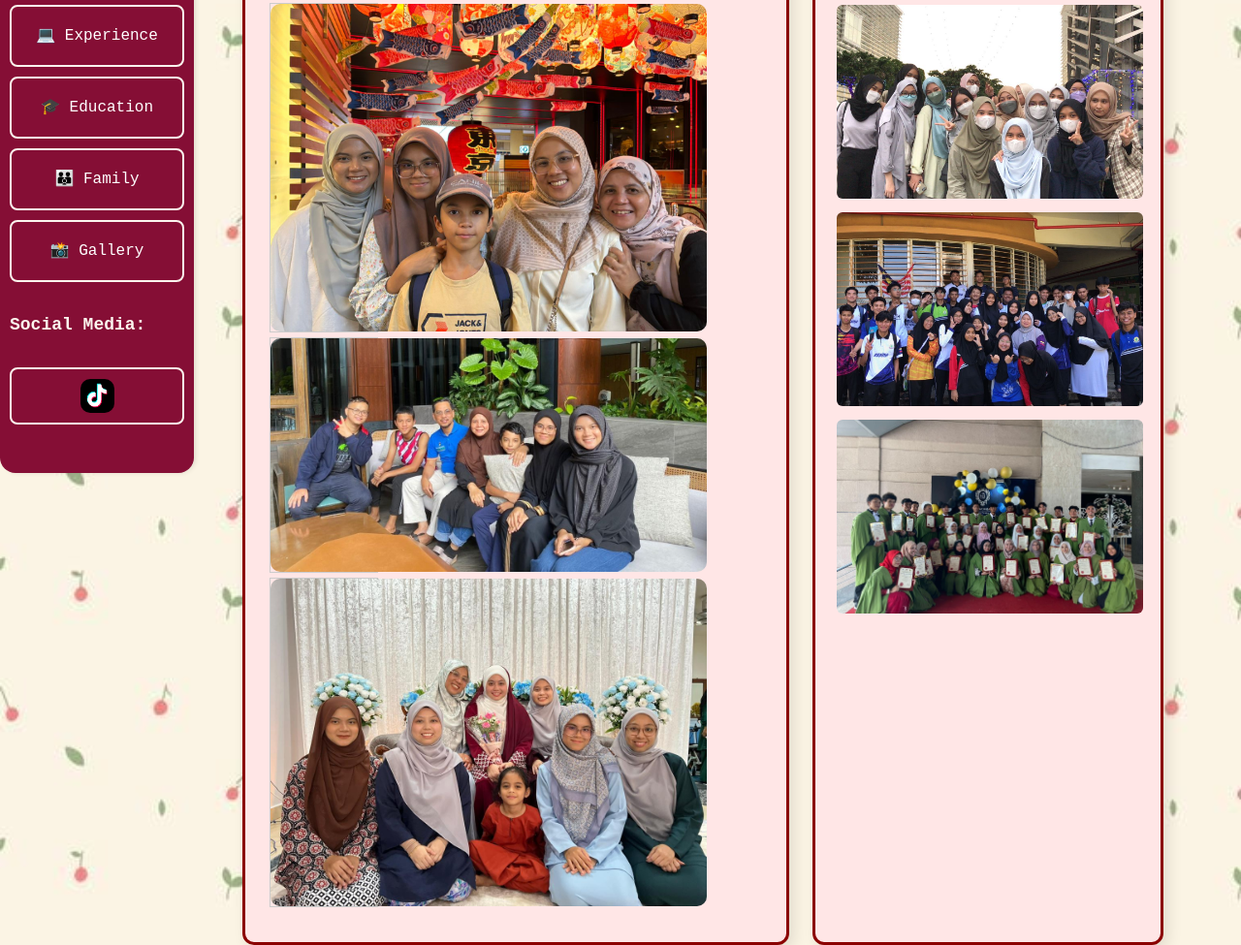
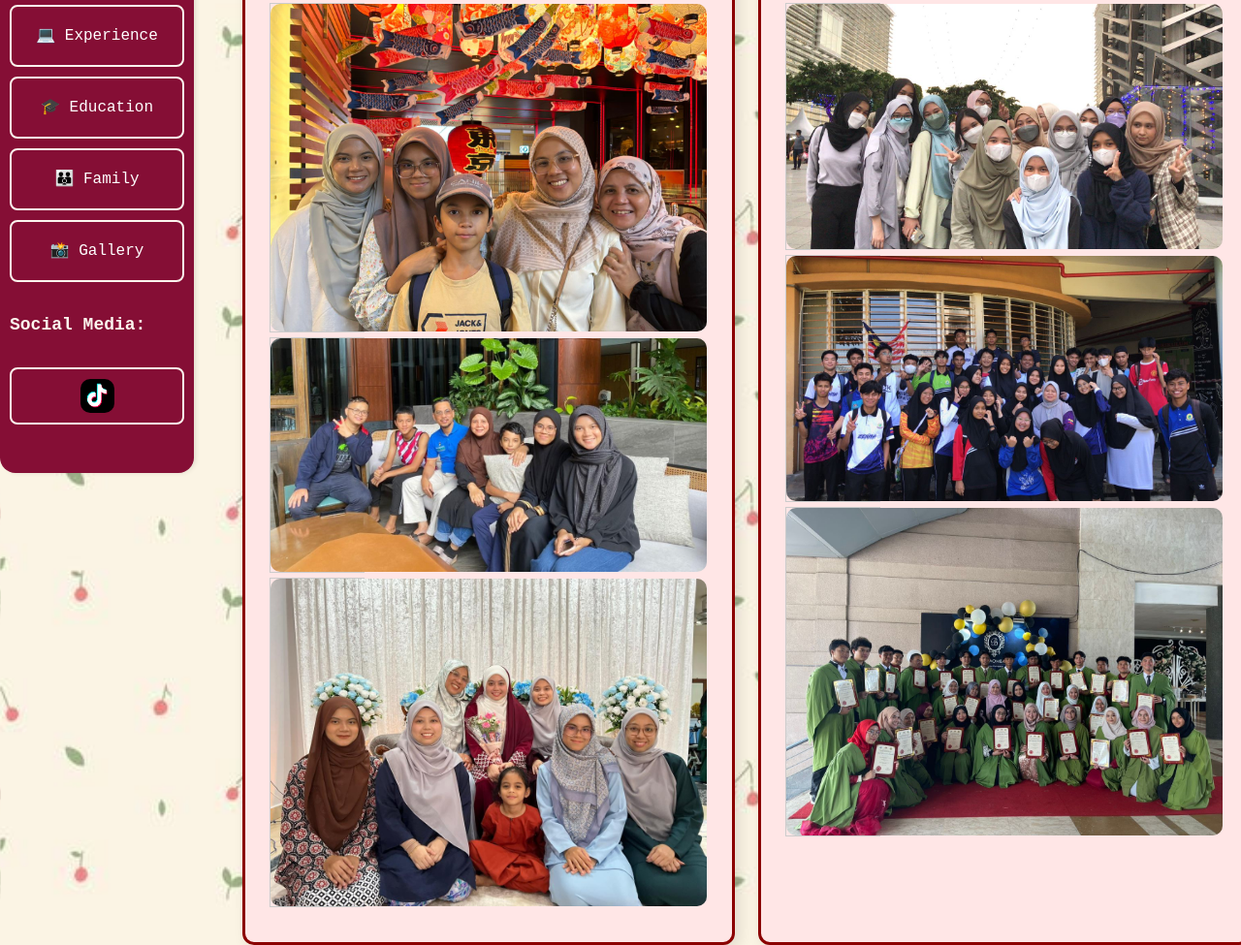
Before and after one commit to ryhntul/resume, a plain HTML site: page gallery.html in a window 1280 px wide. Shown: the part 330-1305 px from the top of the page at 97% size. Drawn offline with Linux system fonts and the light colour scheme.

Commit message:
Update gallery.html

```diff
--- a/gallery.html
+++ b/gallery.html
@@ -58,10 +58,20 @@
     <!-- 2. highschool -->
         <div class="gallery-card" data-category="highschool">
             <h3>Highschool Days</h3>
-            <div class="preview-grid">
-                <img src="hs1.jpeg" alt="Highschool Photo 1" data-item="4" onclick="openModal(); currentSlide(4)">
-                <img src="hs2.jpeg" alt="Highschool Photo 2" data-item="5" onclick="openModal(); currentSlide(5)">
-                <img src="hs3.jpeg" alt="Highschool Photo 3" data-item="6" onclick="openModal(); currentSlide(6)">
+            <div class="gallery-item">
+                 <a target="_blank" href="hs1.jpeg">
+                    <img src="hs1.jpeg" alt="Family" width="1000" height="1000">
+                 </a>
+            </div>
+            <div class="gallery-item">
+                 <a target="_blank" href="hs2.jpeg">
+                    <img src="hs2.jpeg" alt="Family" width="600" height="400">
+                 </a>
+            </div>
+            <div class="gallery-item">
+                 <a target="_blank" href="hs3.jpeg">
+                    <img src="hs3.jpeg" alt="Family" width="600" height="400">
+                 </a>
             </div>
         </div>
 
```
